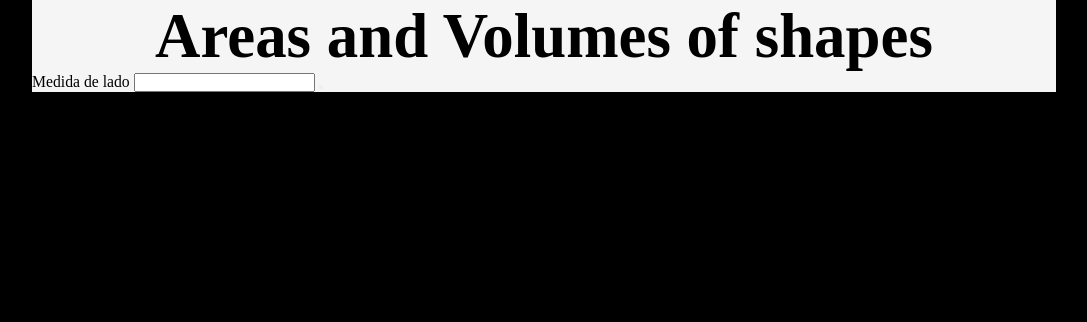
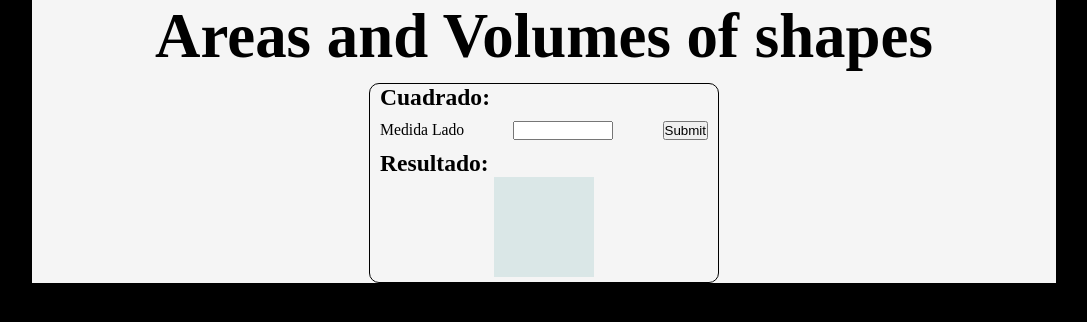
Before and after one commit to JoanMgro/JoanMgro.github.io, a plain HTML site: page index.html in a window 1280 px wide. Shown: the whole page, without its empty margins (96-1183 px from the left). Drawn offline with Linux system fonts and the light colour scheme.

Commit message:
Done square form

```diff
--- a/index.html
+++ b/index.html
@@ -17,26 +17,29 @@
     <div class="main_container">
 
         <div class="forms form_square">
-            <form action="">
+            <h2 class="h2_form_square">Cuadrado:</h2>
+            <form class="form_box" action="">
                 <div class="data_1">
-                    <label for="lado">Medida de lado</label>
-                    <input type="numeric" id="lado" name="lado">
-                    <button id="form1"></button>
+                    <label for="lado">Medida Lado</label>
+                    <input class="in_form in_form_1" type="number" id="lado" name="lado">
+                    <button id="form1" type="button">Submit</button>
 
                 </div>
                 <div class="output">
+                    <h2>Resultado:</h2>
+                    <div class="out_canvas"></div>
 
                 </div>
             </form>
 
 
         </div>
-        <div class="forms form_circle">
+        <!-- <div class="forms form_circle">
 
         </div>
         <div class="forms form_triangle">
 
-        </div>
+        </div> -->
 
     </div>
 
--- a/style.css
+++ b/style.css
@@ -1,7 +1,6 @@
 html {
     box-sizing: border-box;
-    margin: 0px;
-    padding: 0px;
+
     font-size: 65.5%;
 
 
@@ -9,8 +8,9 @@ html {
 
 *, *:after, *:before{
     box-sizing: inherit;
-    margin: inherit;
-    padding: inherit;
+    margin: 0px;
+    padding: 0px;
+
 }
 
  body {
@@ -41,6 +41,7 @@ html {
     min-width: 355px;
     width: 80%;
     margin: 0 auto;
+    padding-top: 10px;
     background-color: whitesmoke;
     font-size: 1.5rem;
 
@@ -48,4 +49,46 @@ html {
 
  .forms {
 
+    max-width: 350px;
+    width: 80%;
+    height: 200px;
+
+    margin: 0px auto;
+    padding: 0px 10px;
+
+
+    border: 1px solid black;
+    border-radius: 10px;
+
+
+
  }
+
+.form_box {
+
+    padding-top: 10px;
+
+}
+
+.data_1 {
+    display: flex;
+    justify-content: space-between;
+
+
+
+ }
+
+ .in_form {
+     width: 100px;
+ }
+
+ .output {
+     padding-top: 10px;
+ }
+
+ .out_canvas {
+     width: 100px;
+     height: 100px;
+     margin: 0px auto;
+     background-color: rgb(218, 231, 231);
+ }
```
